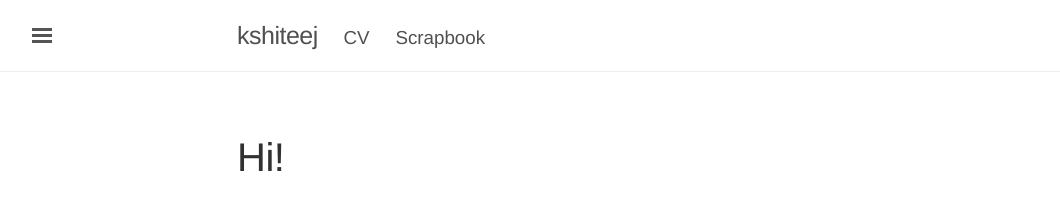
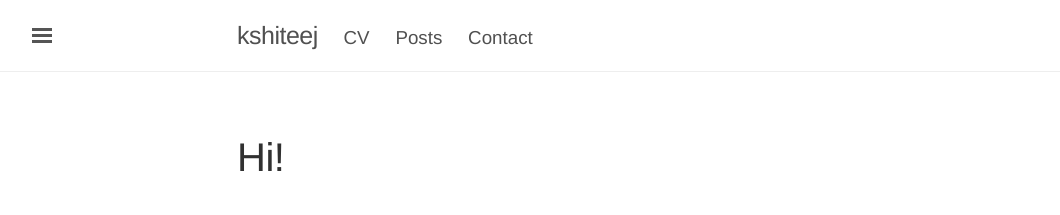
Before and after one commit to kshiteejm/kshiteejm.github.io, a Jekyll site: the page built from index.html, in a window 1280 px wide and 900 px high. Shown: the top 215 px of the window, without its empty margins (3-1063 px from the left). Built offline with Jekyll 4.4.1, drawn with Linux system fonts in a browser that asks for light colours; the list of posts is cut into pages by our own code.

Commit message:
contact details

```diff
--- a/_config.yml
+++ b/_config.yml
@@ -22,11 +22,11 @@ github:
 # About/contact
 author:
   name:              Kshiteej Mahajan
-  url:               https://twitter.com/kshiteej_m
-  email:             kmahajan17@gmail.com
+  url:               https://twitter.com/kshiteejmahajan
+  email:             kshiteej.mahajan@gmail.com
 
 # Custom vars
 version:             1.0.0
 
 # This is the list of pages to incldue in the header of the website.
-pages_list:          ['CV', 'Scrapbook']
+pages_list:          ['CV', 'Posts', 'Contact']
--- a/_layouts/post.html
+++ b/_layouts/post.html
@@ -4,10 +4,10 @@ layout: default
 
 <ul class="tags">
   {% for category in page.categories %}
-    <li><a href="{{ site.baseurl }}/scrapbook/#{{category}}" class="tag">{{ category }}</a></li>
+    <li><a href="{{ site.baseurl }}/posts/#{{category}}" class="tag">{{ category }}</a></li>
   {% endfor %}
   {% for tag in page.tags %}
-    <li><a href="{{ site.baseurl }}/scrapbook/#{{tag}}" class="tag">{{ tag }}</a></li>
+    <li><a href="{{ site.baseurl }}/posts/#{{tag}}" class="tag">{{ tag }}</a></li>
   {% endfor %}
 </ul>
 
--- a/index.html
+++ b/index.html
@@ -18,7 +18,7 @@ title: Home
     <br/><br/>
     To know more have a look at my <a class="blue-link" href="{{ site.baseurl }}/cv">CV</a>.
     <br/><br/>
-    I also maintain a <a class="blue-link" href="{{ site.baseurl }}/scrapbook">collection of random posts</a>.
+    I also maintain a <a class="blue-link" href="{{ site.baseurl }}/posts">collection of random posts</a>.
   </h3>
   <hr id="begin-posts"/>
 
@@ -26,10 +26,10 @@ title: Home
 
   <ul class="tags">
     {% for category in post.categories %}
-      <li><a href="{{ site.baseurl }}scrapbook/#{{category}}" class="tag">{{ category }}</a></li>
+      <li><a href="{{ site.baseurl }}posts/#{{category}}" class="tag">{{ category }}</a></li>
     {% endfor %}
     {% for tag in post.tags %}
-      <li><a href="{{ site.baseurl }}scrapbook/#{{tag}}" class="tag">{{ tag }}</a></li>
+      <li><a href="{{ site.baseurl }}posts/#{{tag}}" class="tag">{{ tag }}</a></li>
     {% endfor %}
   </ul>
 
```
Also changed, not shown: contact.md (added, +10 -0 lines), posts.md (renamed from scrapbook.md).
